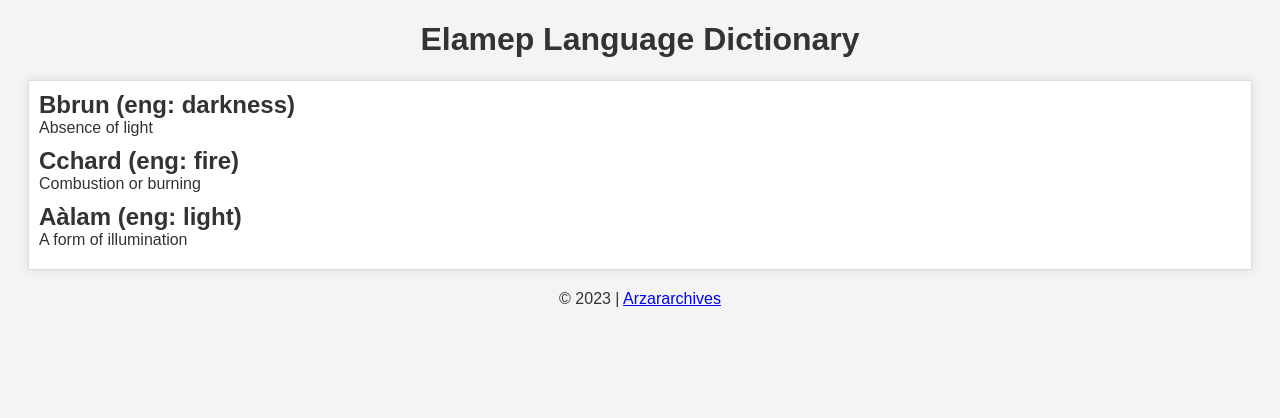
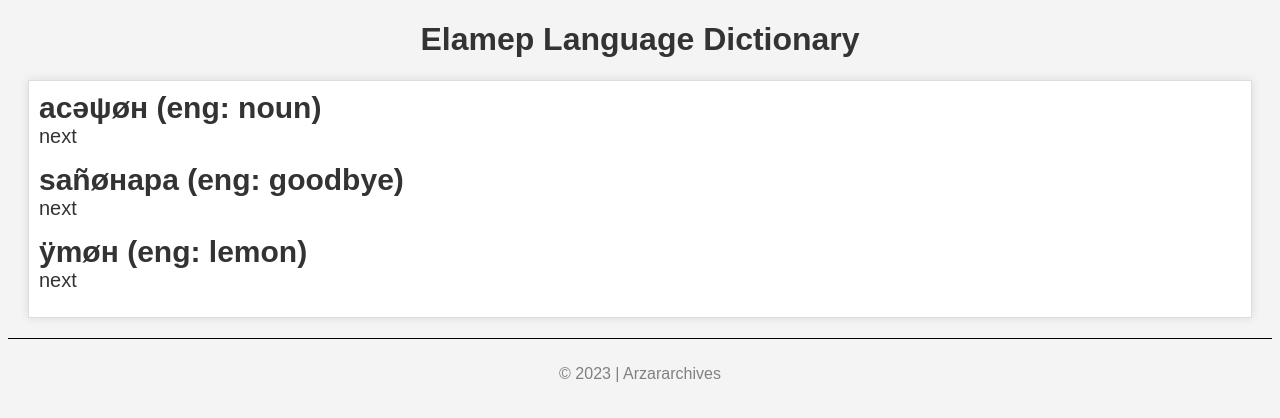
Before and after one commit to ArZarLordOfMango/elamep_language, a plain HTML site: page index.html in a window 1280 px wide. Drawn offline with Linux system fonts and the light colour scheme.

Commit message:
maybe finally

```diff
--- a/dictionary.json
+++ b/dictionary.json
@@ -1,7 +1,7 @@
 {
   "words": [
-      { "word": "Aàlam", "translate": "light", "definition": "A form of illumination" },
-      { "word": "Bbrun", "translate": "darkness", "definition": "Absence of light" },
-      { "word": "Cchard", "translate": "fire", "definition": "Combustion or burning" }
+      { "word": "ÿmøн", "translate": "lemon", "definition": "next" },
+      { "word": "acəψøн", "translate": "noun", "definition": "next" },
+      { "word": "sañøнaрa", "translate": "goodbye", "definition": "next" }
   ]
 }
--- a/script.js
+++ b/script.js
@@ -14,7 +14,7 @@ document.addEventListener('DOMContentLoaded', () => {
       .catch(error => console.error('Error fetching dictionary:', error));
 });
 
-const specialOrder = 'AÀÁÂÃÄ...'; // Add the full special letter order here
+const specialOrder = "AaBbCcĈĉGgSsНнІiŢţØøKkЬьРрŘřХхУуŸÿÑñШшДδЕеΩωЫыQqЖжΨψMmПпƏəΛλΣςΞΞ";
 
 function sortDictionary(words) {
   return words.sort((a, b) => {
--- a/style.css
+++ b/style.css
@@ -13,10 +13,22 @@ body {
   box-shadow: 0 0 10px rgba(0, 0, 0, 0.1);
 }
 .word-translate {
-  font-size: 1.5em;
+  font-size: 30px;
   font-weight: bold;
 }
 .definition {
-  font-size: 1em;
-  margin-bottom: 10px;
+  font-size: 20px;
+  margin-bottom: 15px;
 }
+
+.footer  {
+  border-top: 1px solid black;
+  color: gray;
+  padding: 10px;
+  text-decoration: none;
+ }
+
+ .footer a {
+  color: gray;
+  text-decoration: none;
+ }
```
Also changed, not shown: index.html (+0 -1 lines).
